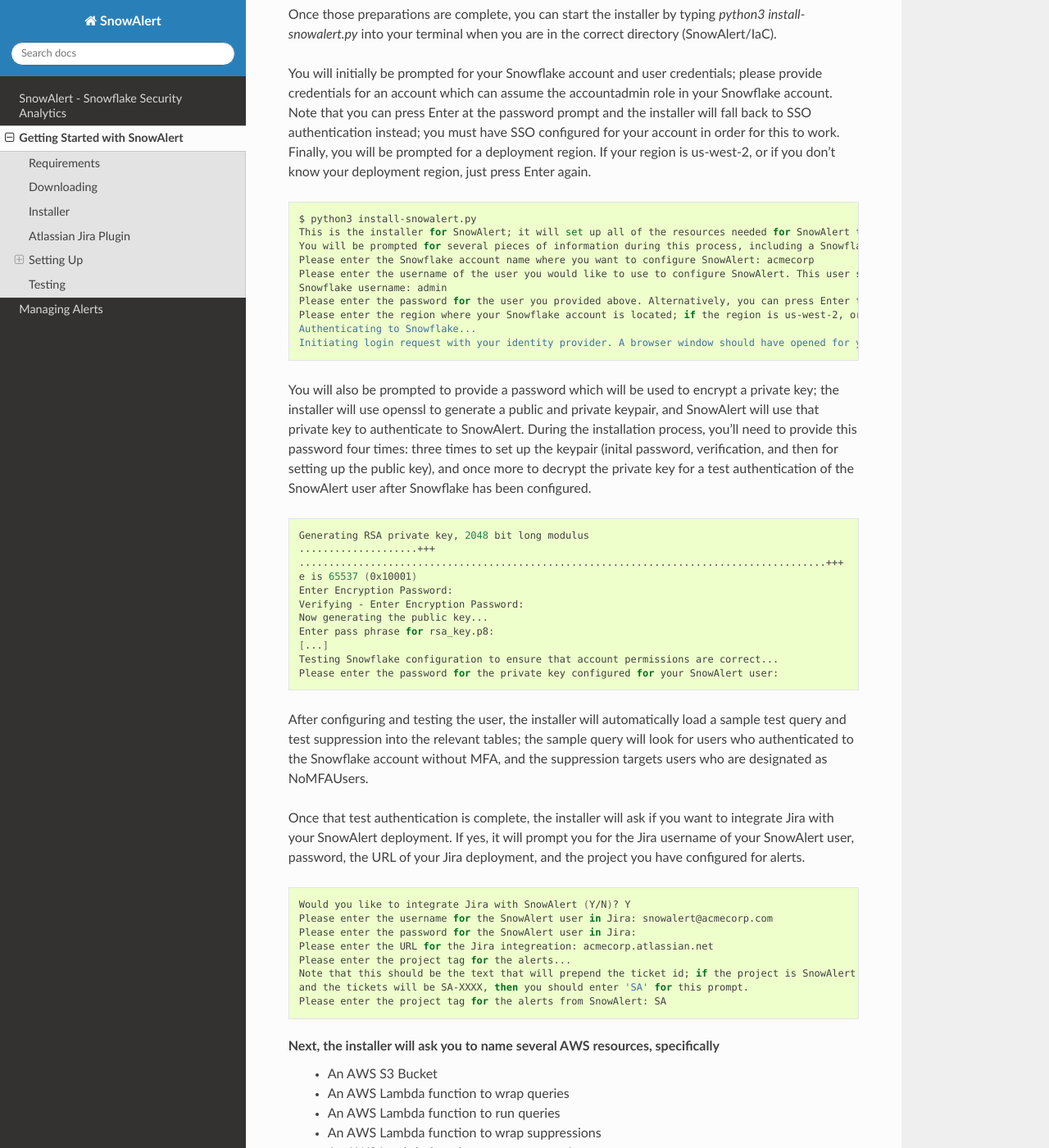
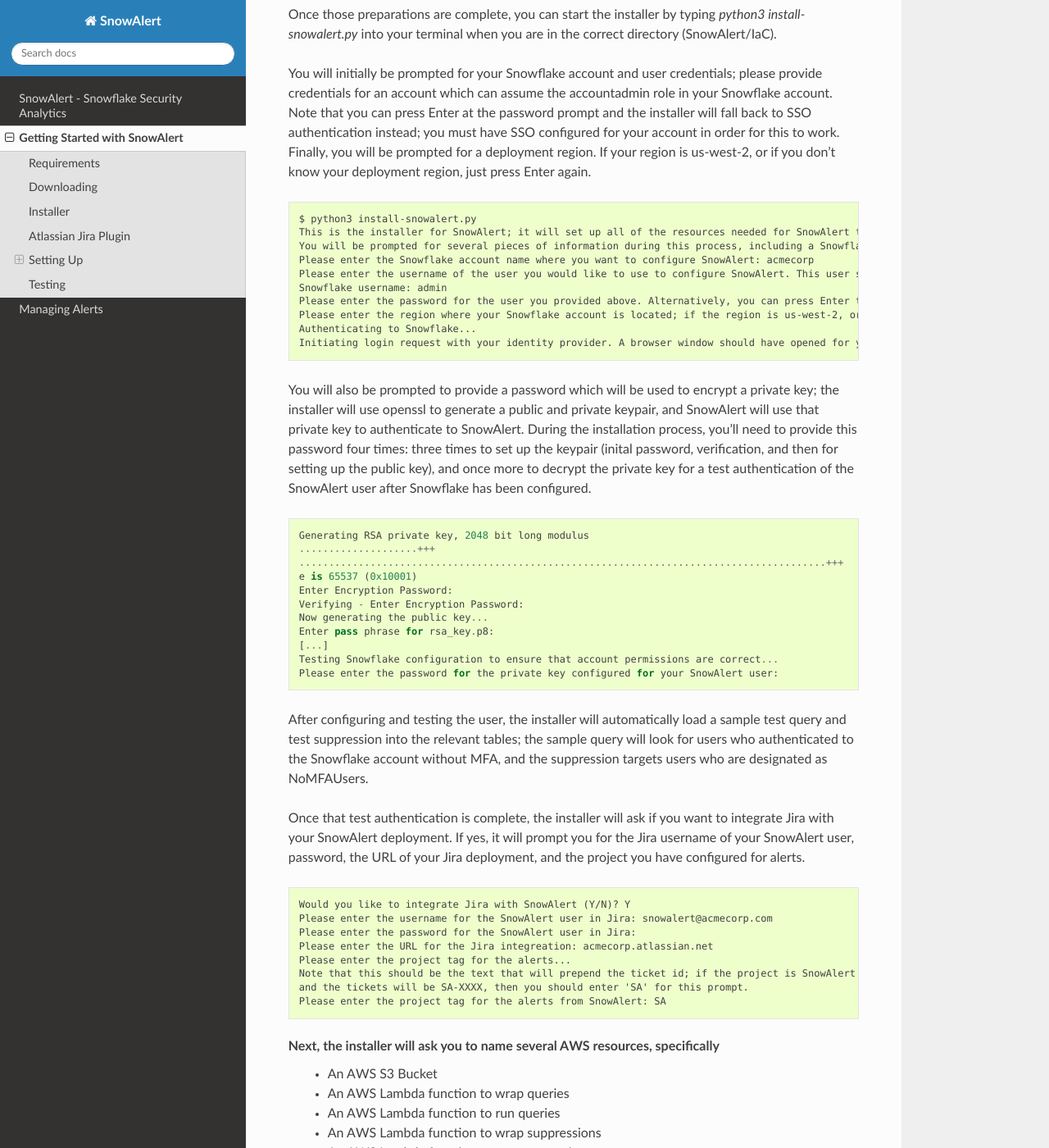
Before and after one commit to snowflakedb/SnowAlert, a Sphinx documentation site: the page built from docs/getting_started.rst, in a window 1280 px wide and 1400 px high, scrolled down 1195 px. Shown: the whole window at 82% size. Built offline with Sphinx 7.4.7 and the Read the Docs theme 2.0.0, drawn with Linux system fonts in a browser that asks for light colours; some of the changed text lies outside the part shown.

Commit message:
code block testing 2

```diff
--- a/docs/getting_started.rst
+++ b/docs/getting_started.rst
@@ -22,7 +22,7 @@
 Before you start the installer, you should verify that the AWS CLI, Docker, and Terraform are all installed and usable. This will involve setting the required variables in SnowAlert/IaC/aws.tf to configure the AWS provider for terraform (see https://www.terraform.io/docs/providers/aws/index.html for details). SnowAlert will use two different providers: the AWS provider, and the local provider.
 An example `aws.tf` file looks like this:
 
-.. code-block:: bash
+.. code::
 
     provider "aws" {
         region     = "us-west-2"
@@ -42,7 +42,7 @@
 
 You will initially be prompted for your Snowflake account and user credentials; please provide credentials for an account which can assume the accountadmin role in your Snowflake account. Note that you can press Enter at the password prompt and the installer will fall back to SSO authentication instead; you must have SSO configured for your account in order for this to work. Finally, you will be prompted for a deployment region. If your region is us-west-2, or if you don't know your deployment region, just press Enter again.
 
-.. code-block:: bash
+.. code::
 
     $ python3 install-snowalert.py
     This is the installer for SnowAlert; it will set up all of the resources needed for SnowAlert to run.
@@ -57,7 +57,7 @@
 
 You will also be prompted to provide a password which will be used to encrypt a private key; the installer will use openssl to generate a public and private keypair, and SnowAlert will use that private key to authenticate to SnowAlert. During the installation process, you'll need to provide this password four times: three times to set up the keypair (inital password, verification, and then for setting up the public key), and once more to decrypt the private key for a test authentication of the SnowAlert user after Snowflake has been configured.
 
-.. code-block:: bash
+.. code::
 
     Generating RSA private key, 2048 bit long modulus
     ....................+++
@@ -75,7 +75,7 @@
 
 Once that test authentication is complete, the installer will ask if you want to integrate Jira with your SnowAlert deployment. If yes, it will prompt you for the Jira username of your SnowAlert user, password, the URL of your Jira deployment, and the project you have configured for alerts.
 
-.. code-block:: bash
+.. code::
 
     Would you like to integrate Jira with SnowAlert (Y/N)? Y
     Please enter the username for the SnowAlert user in Jira: snowalert@acmecorp.com
@@ -97,7 +97,7 @@
 
 Each resource has a default name you can decide to use by pressing Enter at the prompt. S3 bucket names must be globally unique, so the default name will include a GUID.
 
-.. code-block:: bash
+.. code::
 
     You will now be prompted to name several AWS resources: an Amazon S3 bucket, and the lambda functions which will execute the work of SnowAlert.
     The AWS S3 bucket must have a globally unique name. If it turns out the name you select is not globally unique, you can change it without running
```
